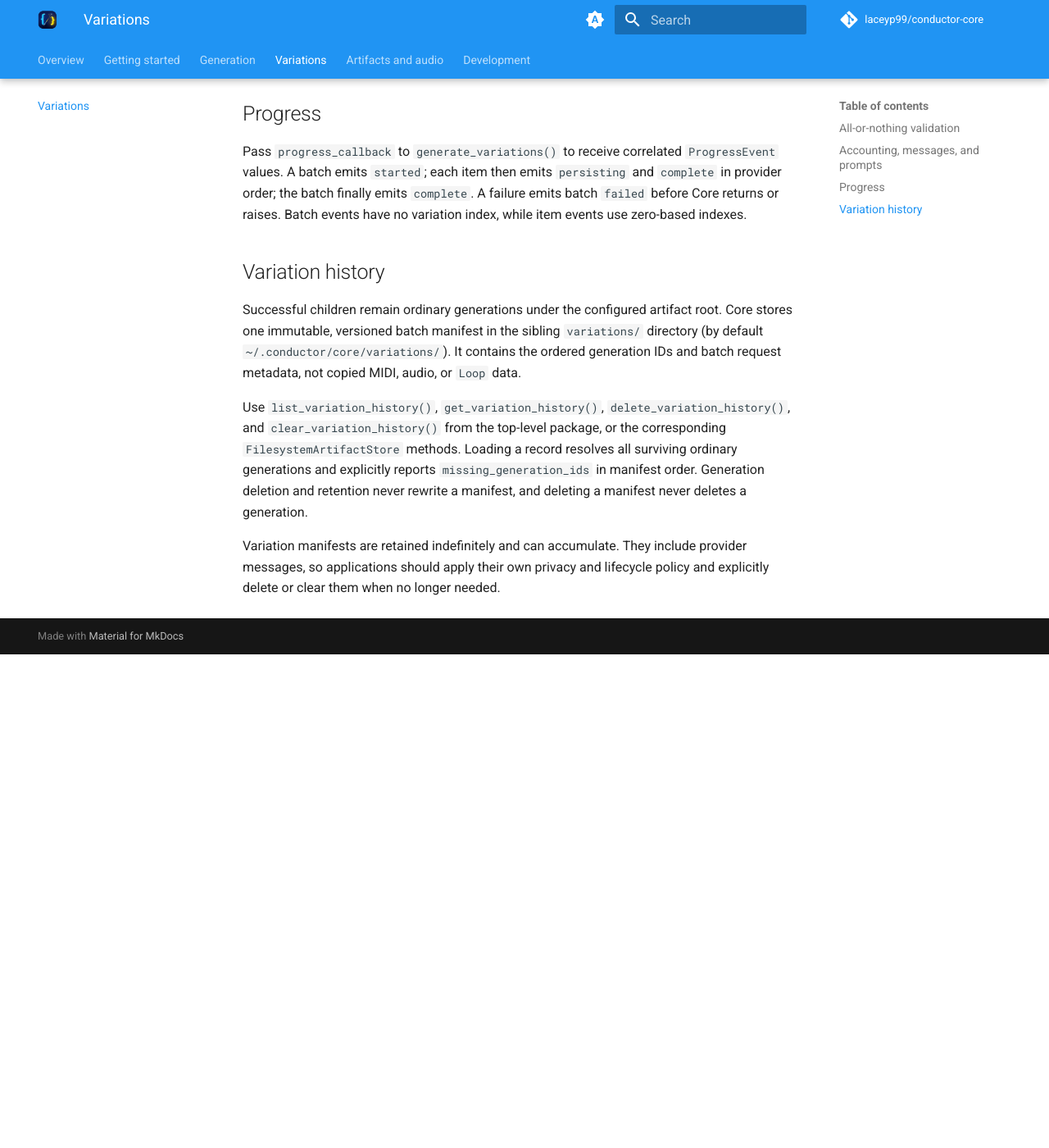
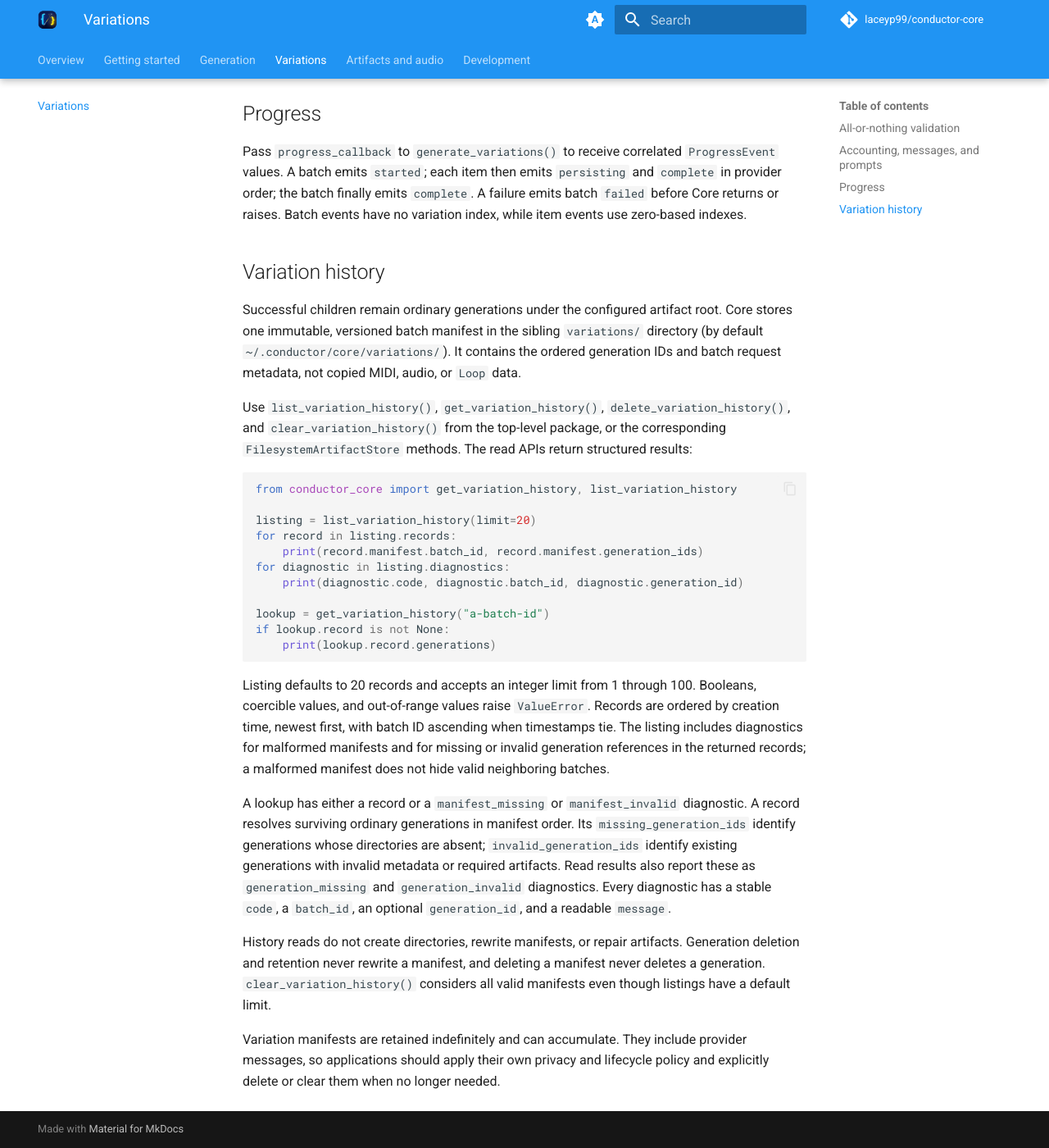
Before and after one commit to laceyp99/conductor-core, an MkDocs documentation site: the page built from docs/variations.md, in a window 1280 px wide and 1400 px high, scrolled down 1505 px. Shown: the whole window at 82% size. Built offline with MkDocs 1.6.1 and Material for MkDocs 9.7.7, drawn with Linux system fonts in a browser that asks for light colours; comment, search, counter and statistics services are not loaded; before the commit the page ends 2303 px from its top, so only the background shows below that.

Commit message:
docs(history): document lookup results and release 0.7.0

````diff
--- a/docs/variations.md
+++ b/docs/variations.md
@@ -84,10 +84,42 @@ or `Loop` data.
 
 Use `list_variation_history()`, `get_variation_history()`,
 `delete_variation_history()`, and `clear_variation_history()` from the top-level
-package, or the corresponding `FilesystemArtifactStore` methods. Loading a
-record resolves all surviving ordinary generations and explicitly reports
-`missing_generation_ids` in manifest order. Generation deletion and retention
-never rewrite a manifest, and deleting a manifest never deletes a generation.
+package, or the corresponding `FilesystemArtifactStore` methods. The read APIs
+return structured results:
+
+```python
+from conductor_core import get_variation_history, list_variation_history
+
+listing = list_variation_history(limit=20)
+for record in listing.records:
+    print(record.manifest.batch_id, record.manifest.generation_ids)
+for diagnostic in listing.diagnostics:
+    print(diagnostic.code, diagnostic.batch_id, diagnostic.generation_id)
+
+lookup = get_variation_history("a-batch-id")
+if lookup.record is not None:
+    print(lookup.record.generations)
+```
+
+Listing defaults to 20 records and accepts an integer limit from 1 through
+100. Booleans, coercible values, and out-of-range values raise `ValueError`.
+Records are ordered by creation time, newest first, with batch ID ascending
+when timestamps tie. The listing includes diagnostics for malformed manifests
+and for missing or invalid generation references in the returned records; a
+malformed manifest does not hide valid neighboring batches.
+
+A lookup has either a record or a `manifest_missing` or `manifest_invalid`
+diagnostic. A record resolves surviving ordinary generations in manifest order.
+Its `missing_generation_ids` identify generations whose directories are absent;
+`invalid_generation_ids` identify existing generations with invalid metadata or
+required artifacts. Read results also report these as `generation_missing` and
+`generation_invalid` diagnostics. Every diagnostic has a stable `code`, a
+`batch_id`, an optional `generation_id`, and a readable `message`.
+
+History reads do not create directories, rewrite manifests, or repair artifacts.
+Generation deletion and retention never rewrite a manifest, and deleting a
+manifest never deletes a generation. `clear_variation_history()` considers all
+valid manifests even though listings have a default limit.
 
 Variation manifests are retained indefinitely and can accumulate. They include
 provider messages, so applications should apply their own privacy and lifecycle
--- a/pyproject.toml
+++ b/pyproject.toml
@@ -4,7 +4,7 @@ build-backend = "setuptools.build_meta"
 
 [project]
 name = "conductor-core"
-version = "0.6.1"
+version = "0.7.0"
 description = "Reusable prompt-to-MIDI loop generation engine for Conductor"
 readme = "README.md"
 requires-python = ">=3.10"
````
Also changed, not shown: CHANGELOG.md (+8 -0 lines), 2 other files.
